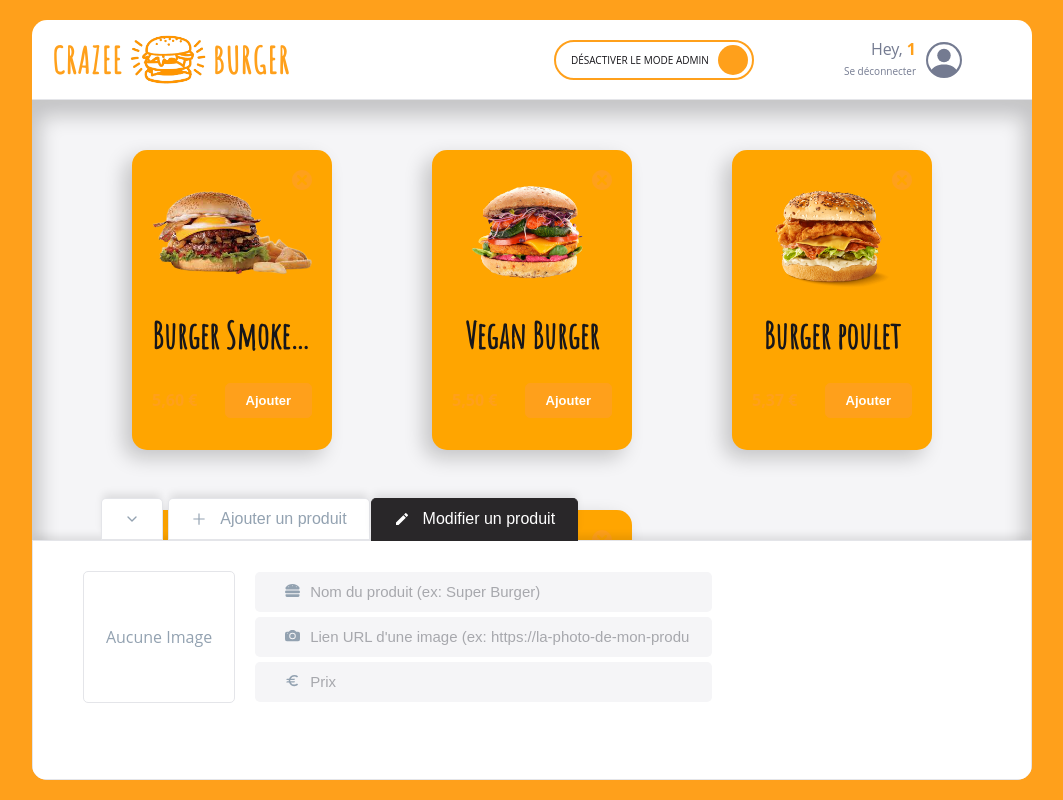
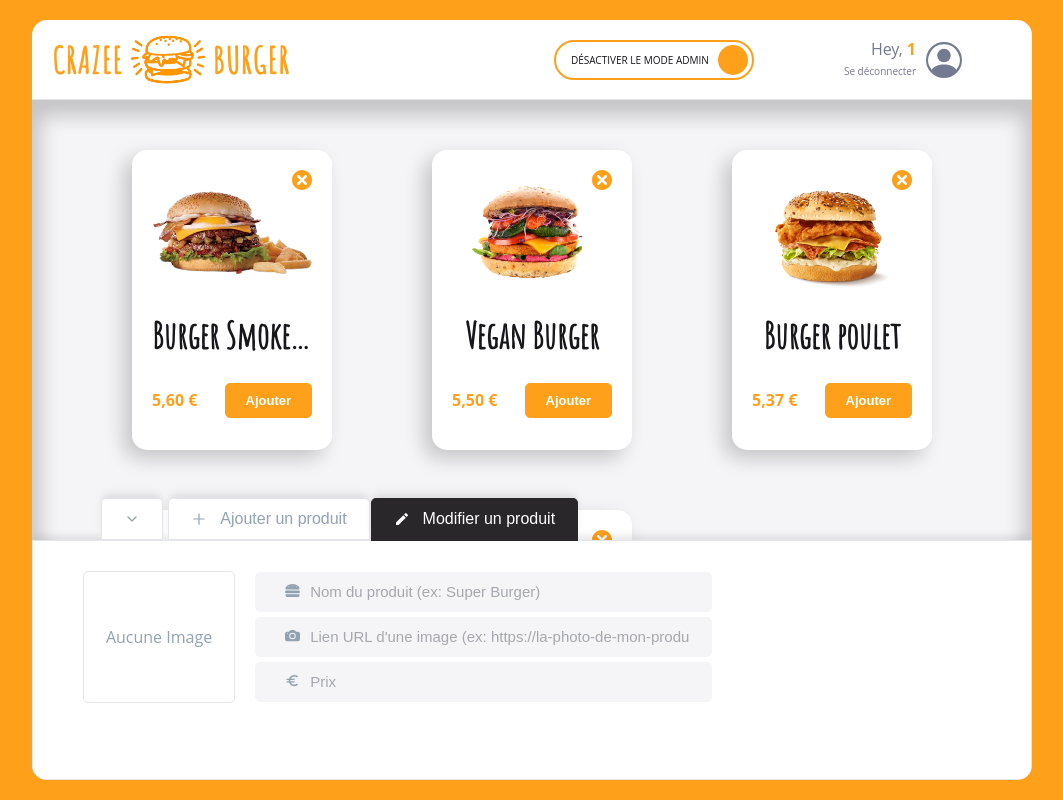
Before and after one commit to NFiker/crazee-burger, a React (Vite) app: page /order/1 in a window 1280 px wide. Shown: the whole page, without its empty margins (108-1171 px from the left). Built offline with nearby package versions, Linux system fonts and the light colour scheme; a web font is replaced by a local one.

Commit message:
💄  F09 : CARD > make only one card orange

```diff
--- a/src/components/pages/order/main/menu/Menu.jsx
+++ b/src/components/pages/order/main/menu/Menu.jsx
@@ -9,13 +9,20 @@ import Card from "../../../../reusable-ui/Card";
 import OrderContext from "../../../../../context/OrderContext";
 import EmptyMenuAdmin from "./EmptyMenuAdmin";
 import EmptyMenuClient from "./EmptyMenuClient";
+import { checkIfProductClicked } from "./helper";
 
 const DEFAULT_IMAGE = "/images/coming-soon.png";
 
 export default function Menu() {
   //State
-  const { menu, isModeAdmin, handleDelete, resetMenu, setProductSelected } =
-    useContext(OrderContext);
+  const {
+    menu,
+    isModeAdmin,
+    handleDelete,
+    resetMenu,
+    productSelected,
+    setProductSelected,
+  } = useContext(OrderContext);
 
   //comportements
   const handleClick = (idProductClicked) => {
@@ -48,7 +55,7 @@ export default function Menu() {
               onDelete={() => handleDelete(id)}
               onClick={() => handleClick(id)}
               isHoverable={isModeAdmin}
-              isSelected={true}
+              isSelected={checkIfProductClicked(id, productSelected.id)}
             />
             // <Card {...card} /> non utilisable pour des reusable componenents
           );
--- /dev/null
+++ b/src/components/pages/order/main/menu/helper.js
@@ -0,0 +1,3 @@
+export const checkIfProductClicked = (idProductMenu, idProductClickedOn) => {
+  return idProductMenu === idProductClickedOn;
+};
```
